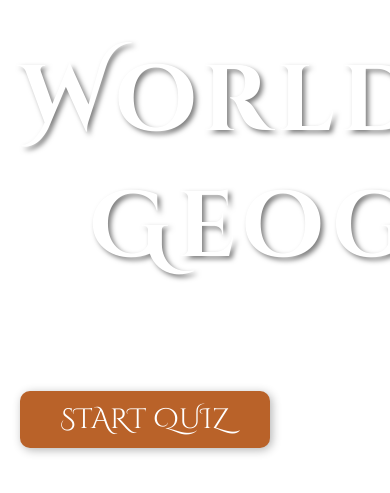
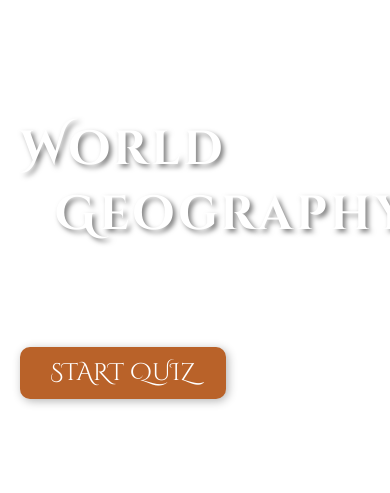
Before and after one commit to LEDBEST/geography-quiz, a Flask app: page / in a window 390 px wide. Shown: the top 493 px of the page. Run offline with Flask 3, Linux system fonts and the light colour scheme.

Commit message:
New Index

```diff
--- a/templates/index.html
+++ b/templates/index.html
@@ -82,6 +82,7 @@
             .video-background.desktop {
                 display: none;
             }
+
             /* Show the mobile video */
             .video-background.mobile {
                 display: block;
@@ -90,12 +91,21 @@
             /* Mobile styles for container and button */
             .welcome-container {
                 padding-left: 20px;
-                padding-top: 10%;
+                padding-top: 30%;
+            }
+
+            .welcome-container h1 {
+                font-size: 48px; /* Smaller font size for mobile */
+                letter-spacing: 3px;
+            }
+
+            .welcome-container h1 span {
+                margin-left: 35px; /* Adjusted for smaller screens */
             }
 
             .start-button {
-                font-size: 28px;
-                padding: 10px 40px;
+                font-size: 24px; /* Smaller button font size */
+                padding: 10px 30px;
                 margin-top: 100px;
             }
         }
```
